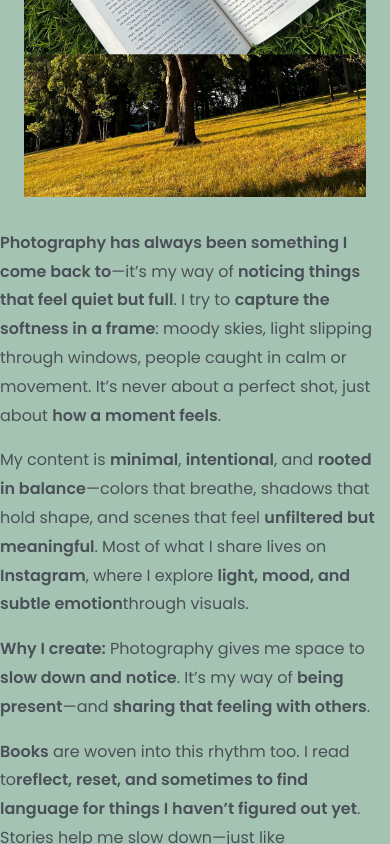
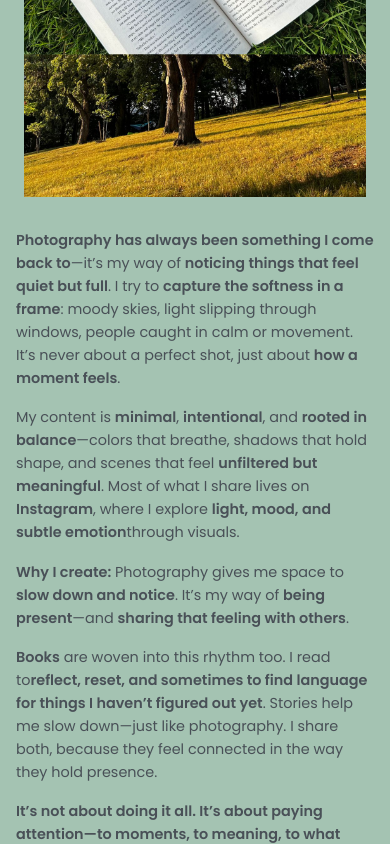
Before and after one commit to AnushaShivakumar/Portfolio, a React (Create React App) app: page / in a window 390 px wide. Shown: the part 11156-12000 px from the top of the page. Built offline with nearby package versions, Linux system fonts and the light colour scheme.

Commit message:
Added Respnsive-ness

```diff
--- a/src/components/ContentCreation/ContentCreation.css
+++ b/src/components/ContentCreation/ContentCreation.css
@@ -17,6 +17,11 @@
 .content__img:hover {
 	transform: scale(1.05);
 }
+
+.content__description p {
+	margin-bottom: 1rem;
+}
+
 .content__description {
 	margin-top: 2rem;
 	text-align: justify;
@@ -27,12 +32,22 @@
 	max-width: 800px;
 	margin-left: auto;
 	margin-right: auto;
+	padding: 0 1rem; /* Add padding for mobile spacing */
 }
 
-.content__description p {
-	margin-bottom: 1rem;
+/* Add responsiveness */
+@media screen and (max-width: 768px) {
+	.content__description {
+		font-size: 0.95rem;
+		line-height: 1.7;
+		padding: 0 1.25rem;
+	}
 }
 
-.why {
-	text-align: center;
+@media screen and (max-width: 480px) {
+	.content__description {
+		font-size: 0.9rem;
+		line-height: 1.6;
+		padding: 0 1rem;
+	}
 }
```
